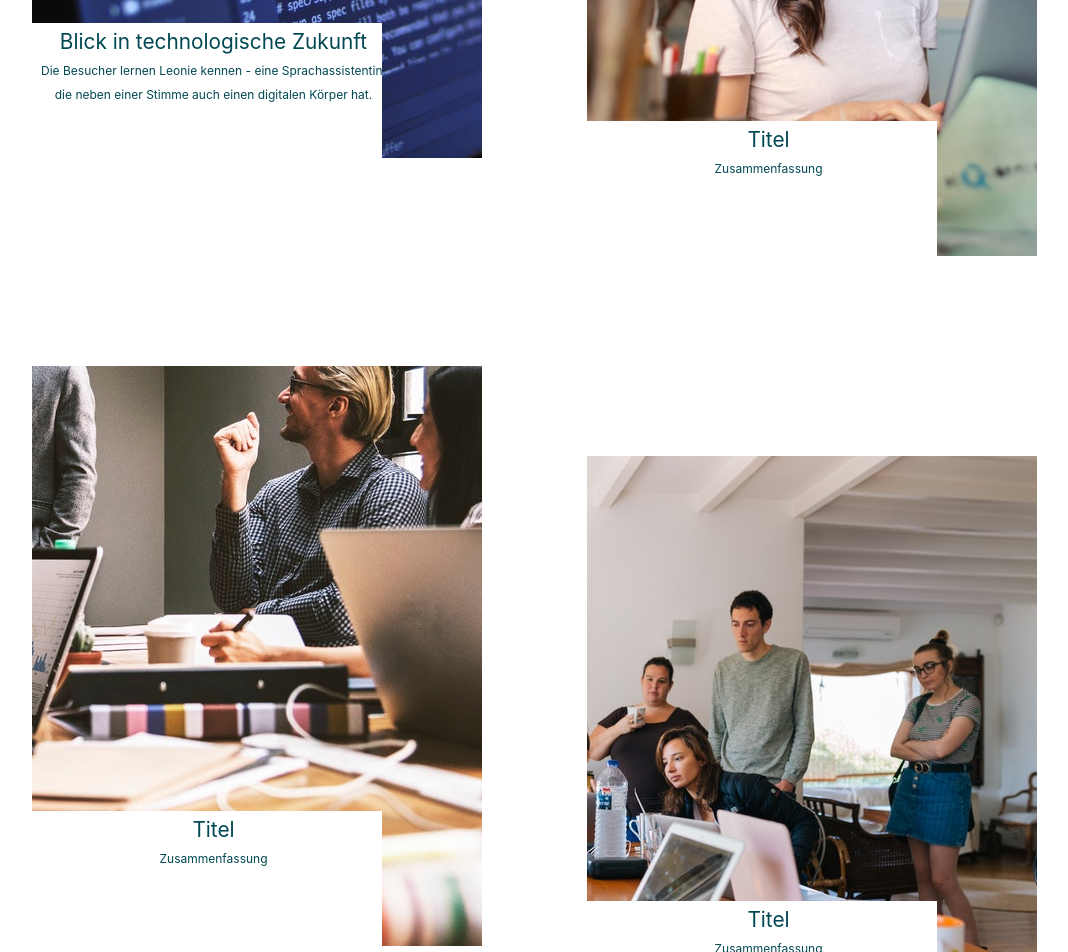
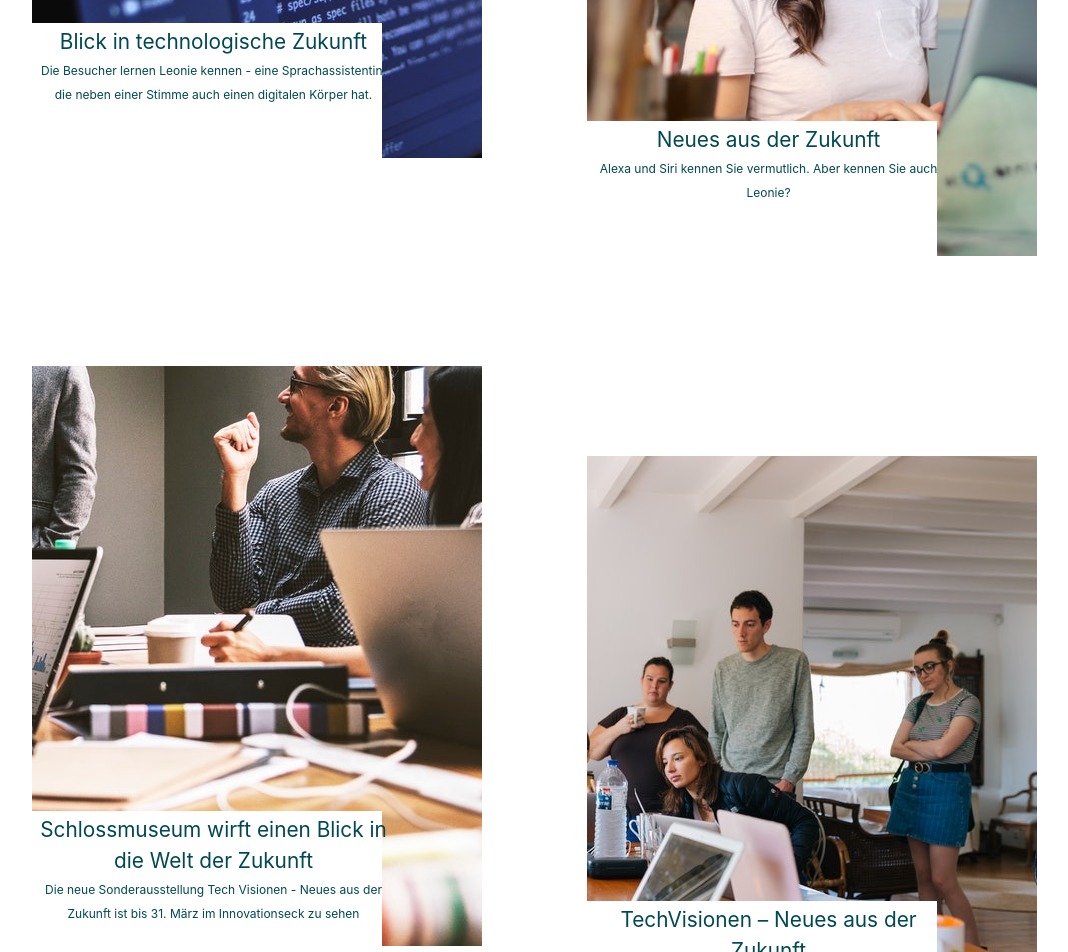
Before and after one commit to KonstantinFrank01/leonie-react, a React (Create React App) app: page / in a window 1280 px wide. Shown: the part 1160-2112 px from the top of the page, without its empty margins (106-1174 px from the left). Built offline with nearby package versions, Linux system fonts and the light colour scheme.

Commit message:
Content der Articles eingefügt + Button platziert

```diff
--- a/src/App.js
+++ b/src/App.js
@@ -25,25 +25,25 @@ class App extends Component {
                     link={"https://ooe.orf.at/news/stories/2957975/?fbclid=IwAR1woeeBFuToOVibSdHlwoRkSXZEZcKXG6wphbcmq9WR9W-F9zebeUEeqo4"}
                     img={codeImage}>
             </Article>
-            <Article title={"Titel"}
-                    summary={"Zusammenfassung"}
-                    excerptHeader={"ExcerptHeader"}
-                    excerpt={"excerpt"}
-                    link={"https://www.orf.at"}
+            <Article title={"Neues aus der Zukunft"}
+                    summary={"Alexa und Siri kennen Sie vermutlich. Aber kennen Sie auch Leonie?"}
+                    excerptHeader={"Neues aus der Zukunft"}
+                    excerpt={"Alexa und Siri kennen Sie vermutlich. Aber kennen Sie auch Leonie? Die Oö. Zukunftsakademie, ein Think Tank der Oö. Landesregierung, blickt in die Zukunft und stellt im Innovationseck der Dauerausstellung „Technik Oberösterreich“ technologische Entwicklungen der nächsten Jahre, Jahrzehnte, vielleicht auch Jahrhunderte vor."}
+                    link={"http://www.landesmuseum.at/de/ausstellungen/detail/techvisionen-neues-aus-der-zukunft.html"}
                     img={girlImage}>
             </Article>
-            <Article title={"Titel"}
-                    summary={"Zusammenfassung"}
-                    excerptHeader={"ExcerptHeader"}
-                    excerpt={"excerpt"}
-                    link={"https://www.orf.at"}
+            <Article title={"Schlossmuseum wirft einen Blick in die Welt der Zukunft"}
+                    summary={"Die neue Sonderausstellung Tech Visionen - Neues aus der Zukunft ist bis 31. März im Innovationseck zu sehen"}
+                    excerptHeader={"Welt der Zukunft"}
+                    excerpt={"3D-Avatare, ein Gehirn-Computer-Interface, humanoide Roboter, Ganzkörperscanner – die Sonderschau Tech Visionen – Neues aus der Zukunf gibt seit Mittwoch im Linzer Schlossmuseum einen Ausblick auf künftige technologische Entwicklungen. Die in Kooperation mit der Zukunftsakademie – dem Thinktank der Landesregierung – entstandene Schau läuft bis 31. März. Zu sehen ist sie im Innovationseck der Dauerausstellung Technik Oberösterreich."}
+                    link={"https://www.nachrichten.at/nachrichten/kultur/das-schlossmuseum-wirft-einen-blick-in-die-welt-der-zukunft;art16,3090778"}
                     img={meetingImage}>
             </Article>
-            <Article title={"Titel"}
-                    summary={"Zusammenfassung"}
-                    excerptHeader={"ExcerptHeader"}
-                    excerpt={"excerpt"}
-                    link={"https://www.orf.at"}
+            <Article title={"TechVisionen – Neues aus der Zukunft"}
+                    summary={"Eine Sonderschau TechVisionen – Neues aus der Zukunft"}
+                    excerptHeader={"TechVisionen – Neues aus der Zukunft"}
+                    excerpt={"Der Avatar Leonie als 3D-Hologramm der HTL Leonding wurde für die Ausstellung trainiert, Fragen zu aktuellen Studien der Zukunftsakademie zu beantworten. Eine Sonderschau TechVisionen – Neues aus der Zukunft gibt seit Mittwoch im Bereich der Technik-Dauerausstellung im Linzer Schlossmuseum einen Ausblick auf künftige Technologien."}
+                    link={"https://derstandard.at/2000095788518/Neues-aus-der-Zukunft-im-Linzer-Schlossmuseum"}
                     img={pupilsImage}>
             </Article>
           </div>
--- a/src/components/Article/article.css
+++ b/src/components/Article/article.css
@@ -106,7 +106,6 @@
 
 .btn-container .btn {
     position: relative;
-    left: 35%;
 }
 
 .wrapper:hover .white-box-text {
```
